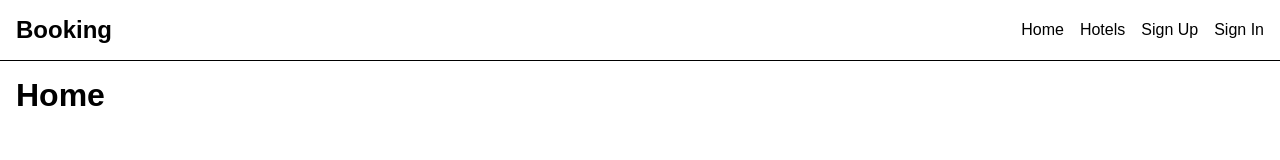
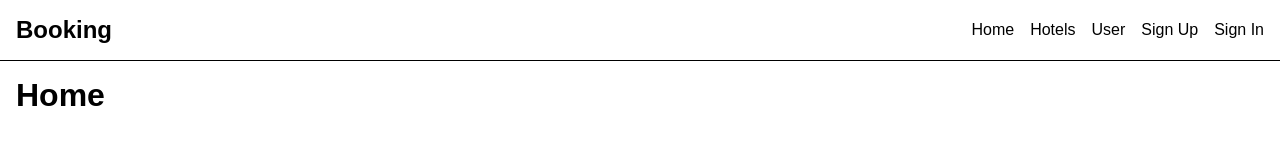
Before and after one commit to VicLourenco40/dwdm-tma-booking, a React (Vite) app: page / in a window 1280 px wide. Shown: the top 160 px of the page. Built offline with nearby package versions, Linux system fonts and the light colour scheme.

Commit message:
Add user route

```diff
--- a/src/main.tsx
+++ b/src/main.tsx
@@ -7,6 +7,7 @@ import Root from './routes/root';
 import Home from './routes/home';
 import Hotels from './routes/hotels';
 import Hotel from './routes/hotel';
+import User from './routes/user';
 import SignUp from './routes/sign-up';
 import SignIn from './routes/sign-in';
 
@@ -27,6 +28,10 @@ const router = createBrowserRouter([{
       element: <Hotel />
     },
     {
+      path: '/user',
+      element: <User />
+    },
+    {
       path: '/sign-up',
       element: <SignUp />
     },
--- a/src/routes/root.tsx
+++ b/src/routes/root.tsx
@@ -8,6 +8,7 @@ export default function Root() {
         <ul>
           <li><Link to={'/'}>Home</Link></li>
           <li><Link to={'/hotels'}>Hotels</Link></li>
+          <li><Link to={'/user'}>User</Link></li>
           <li><Link to={'/sign-up'}>Sign Up</Link></li>
           <li><Link to={'/sign-in'}>Sign In</Link></li>
         </ul>
--- /dev/null
+++ b/src/routes/user.tsx
@@ -0,0 +1,7 @@
+export default function User() {
+  return (
+    <>
+      <h1>User</h1>
+    </>
+  );
+}
```
